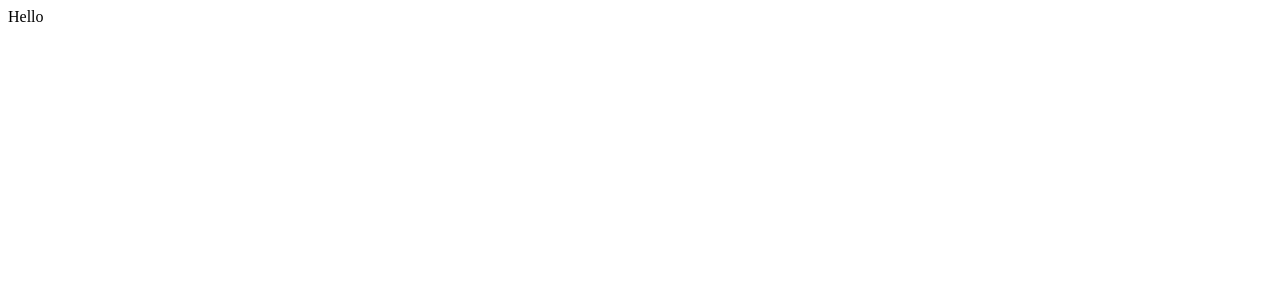
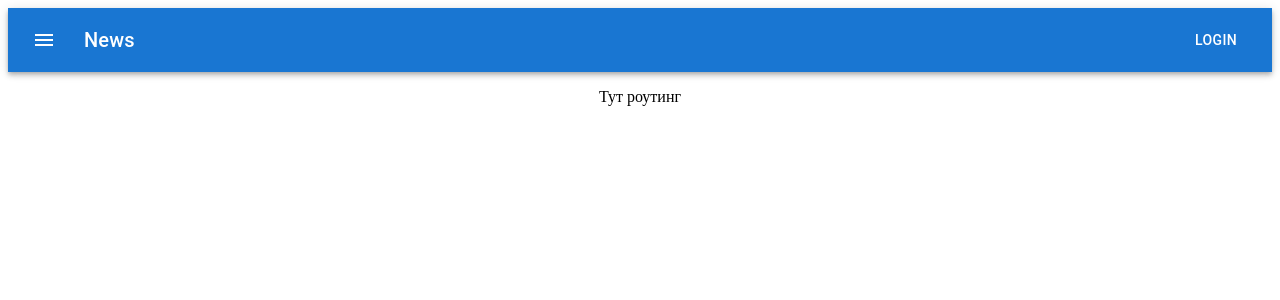
Before and after one commit to EgorSmelov/Brandmarket, a React (Vite) app in the folder client/: page / in a window 1280 px wide. Shown: the top 300 px of the page. Built offline with nearby package versions, Linux system fonts and the light colour scheme.

Commit message:
menu and container

```diff
--- a/client/package.json
+++ b/client/package.json
@@ -10,10 +10,14 @@
     "preview": "vite preview"
   },
   "dependencies": {
+    "@emotion/react": "^11.11.3",
+    "@emotion/styled": "^11.11.0",
+    "@mui/icons-material": "^5.15.5",
     "@mui/material": "^5.15.5",
     "@mui/styled-engine-sc": "^6.0.0-alpha.12",
     "@reduxjs/toolkit": "^2.0.1",
     "axios": "^1.6.5",
+    "material-ui-popup-state": "^5.0.10",
     "react": "^18.2.0",
     "react-dom": "^18.2.0",
     "react-redux": "^9.1.0",
--- a/client/src/App.tsx
+++ b/client/src/App.tsx
@@ -1,7 +1,16 @@
 import React from 'react';
+import { Box, Container } from '@mui/material';
+import NavBar from './layout/navbar/NavBar';
 
 function App(): JSX.Element {
-  return <div>Hello</div>;
+  return (
+    <>
+      <NavBar />
+      <Container maxWidth="lg" sx={{ p: 2, display: 'flex', justifyContent: 'center' }}>
+        Тут роутинг
+      </Container>
+    </>
+  );
 }
 
 export default App;
--- /dev/null
+++ b/client/src/layout/navbar/NavBar.tsx
@@ -0,0 +1,26 @@
+import * as React from 'react';
+import AppBar from '@mui/material/AppBar';
+import Box from '@mui/material/Box';
+import Toolbar from '@mui/material/Toolbar';
+import Typography from '@mui/material/Typography';
+import Button from '@mui/material/Button';
+import IconButton from '@mui/material/IconButton';
+import MenuIcon from '@mui/icons-material/Menu';
+
+export default function NavBar(): JSX.Element {
+  return (
+    <Box>
+      <AppBar position="static">
+        <Toolbar>
+          <IconButton size="large" edge="start" color="inherit" aria-label="menu" sx={{ mr: 2 }}>
+            <MenuIcon />
+          </IconButton>
+          <Typography variant="h6" component="div" sx={{ flexGrow: 1 }}>
+            News
+          </Typography>
+          <Button color="inherit">Login</Button>
+        </Toolbar>
+      </AppBar>
+    </Box>
+  );
+}
--- a/client/src/main.tsx
+++ b/client/src/main.tsx
@@ -1,5 +1,10 @@
 import React from 'react';
 import ReactDOM from 'react-dom/client';
+import { BrowserRouter } from 'react-router-dom';
 import App from './App';
 
-ReactDOM.createRoot(document.getElementById('root') as HTMLElement).render(<App />);
+ReactDOM.createRoot(document.getElementById('root') as HTMLElement).render(
+  <BrowserRouter>
+    <App />
+  </BrowserRouter>,
+);
```
Also changed, not shown: client/src/pages/home/home.tsx (added, +7 -0 lines), 2 other files (tests, documents, lock files or other folders).
